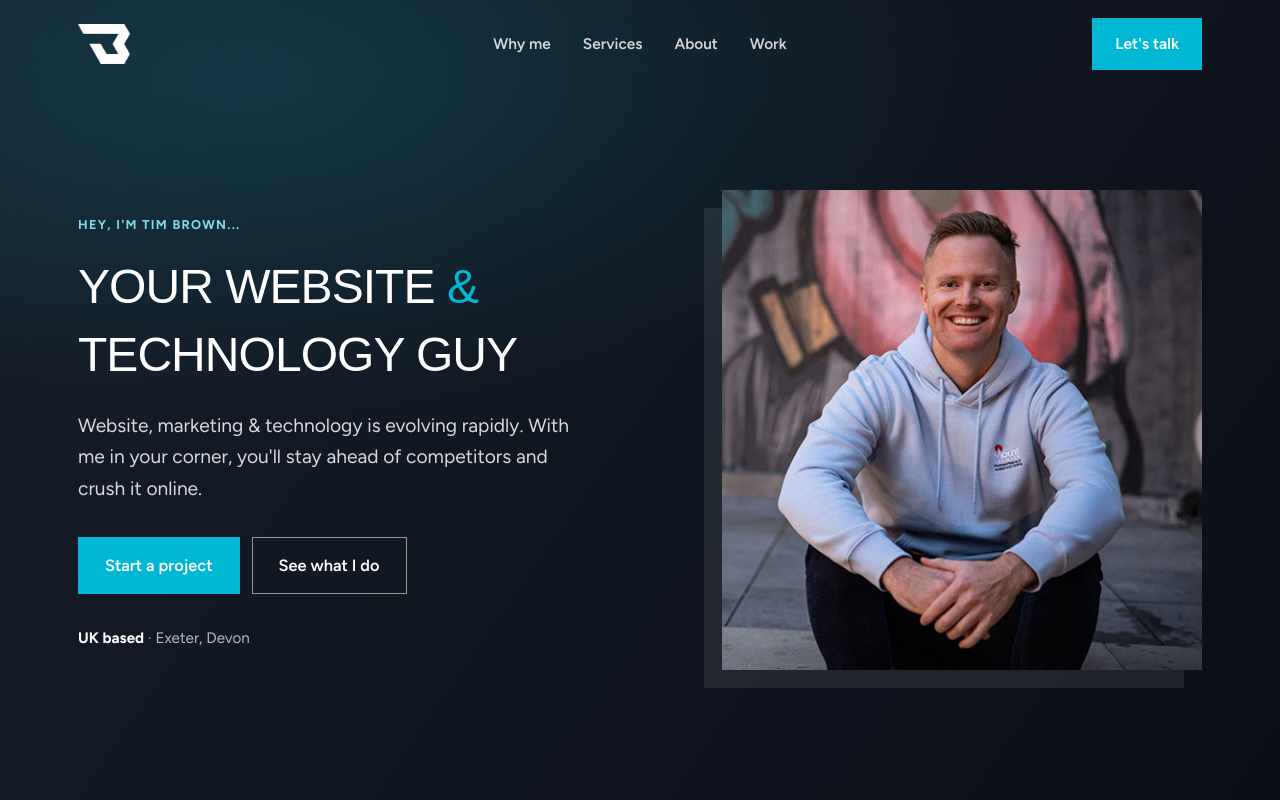
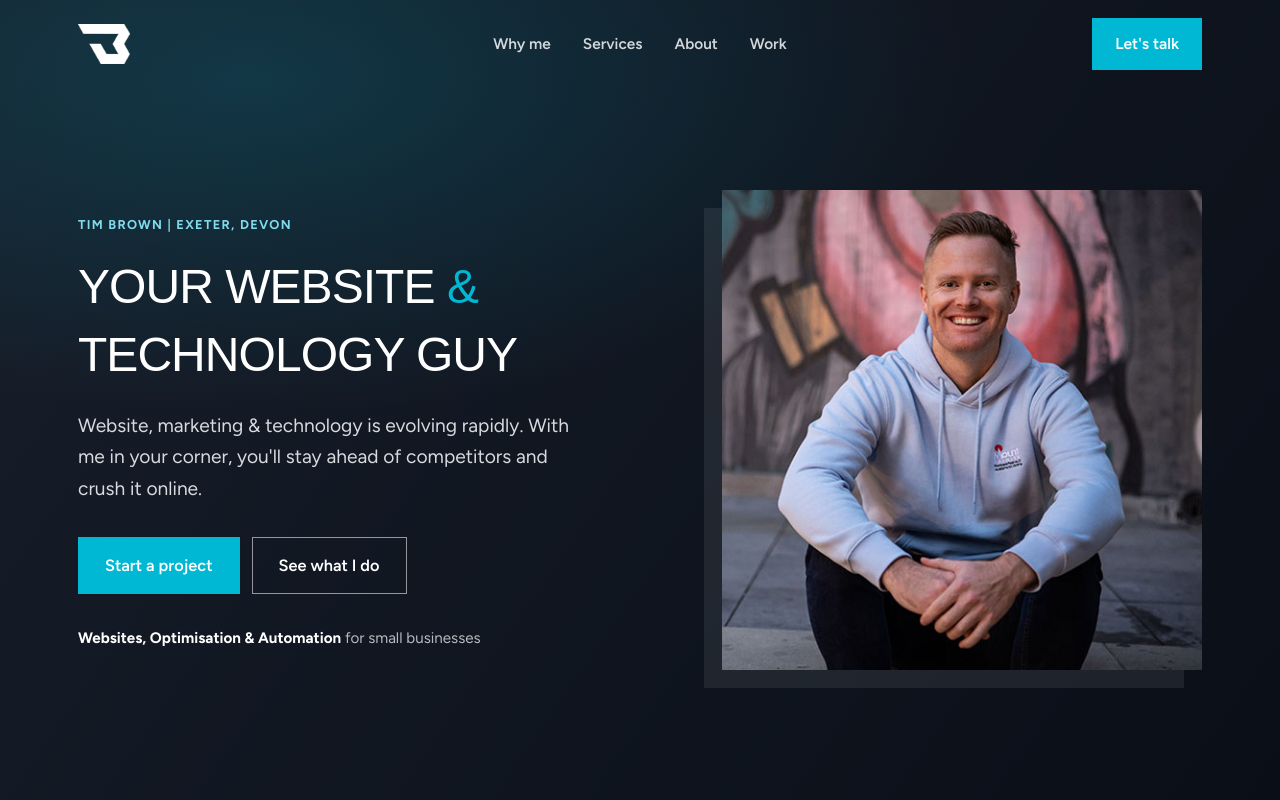
Before and after one commit to tangobrown/tangobrown, a Next.js app: page / in a window 1280 px wide. Shown: the top 800 px of the page. Built offline with nearby package versions, Linux system fonts and the light colour scheme; a web font is replaced by a local one.

Commit message:
Update hero eyebrow and proof copy
Eyebrow: 'Hey, I'm Tim Brown...' -> 'Tim Brown | Exeter, Devon'
Proof: 'UK based . Exeter, Devon' -> 'Websites, Optimisation &
Automation for small businesses' (services part stays bold/white,
qualifier stays muted).

```diff
--- a/components/Hero.tsx
+++ b/components/Hero.tsx
@@ -6,7 +6,7 @@ export default function Hero() {
     <section className="hero" id="hero">
       <div className="hero__inner container">
         <div className="hero__copy">
-          <span className="eyebrow reveal">Hey, I&apos;m Tim Brown...</span>
+          <span className="eyebrow reveal">Tim Brown | Exeter, Devon</span>
           <h1 className="hero__title reveal">
             Your website <span className="hl">&amp;</span> technology guy
           </h1>
@@ -19,7 +19,7 @@ export default function Hero() {
             <a href="#services" className="btn btn--ghost btn--lg">See what I do</a>
           </div>
           <p className="hero__proof reveal">
-            <strong>UK&nbsp;based</strong> · <span>Exeter, Devon</span>
+            <strong>Websites, Optimisation &amp; Automation</strong> <span>for small businesses</span>
           </p>
         </div>
         <div className="hero__photo reveal">
```
